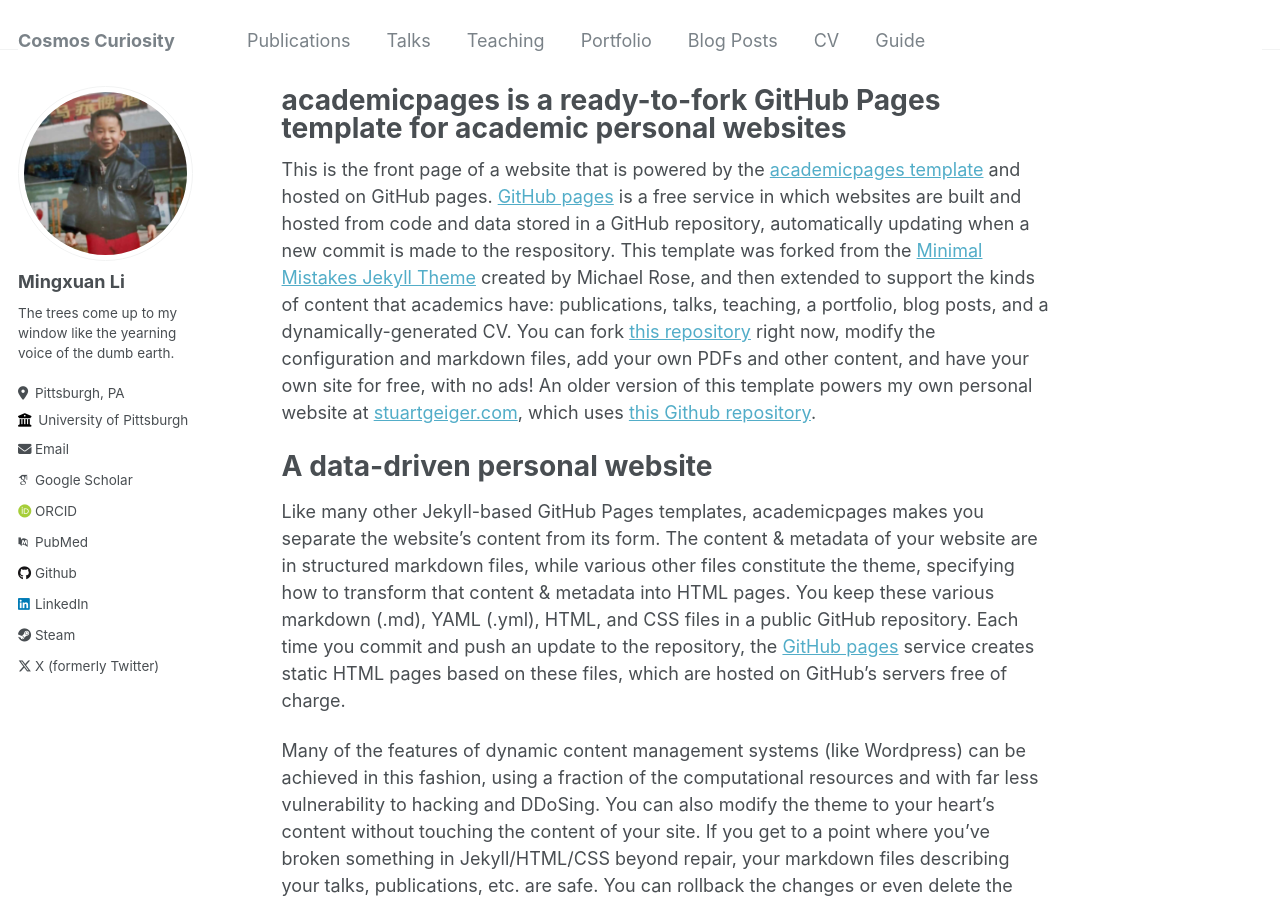
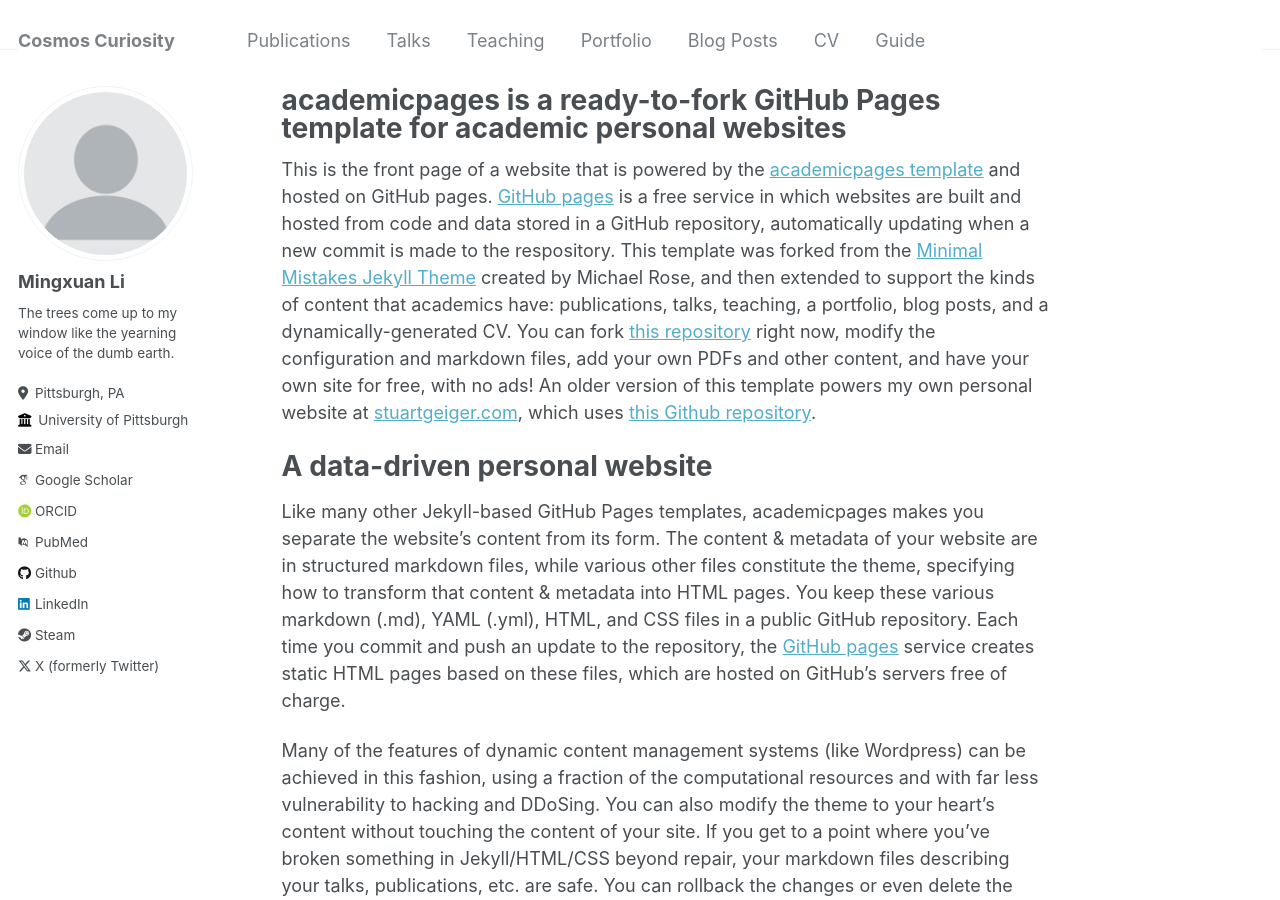
Before and after one commit to Mil152/mil152.github.io, a Jekyll site: the page built from _pages/about.md, in a window 1280 px wide and 900 px high. Built offline with Jekyll 4.4.1, drawn with Linux system fonts in a browser that asks for light colours; some web fonts are replaced.

Commit message:
Update _config.yml

```diff
--- a/_config.yml
+++ b/_config.yml
@@ -21,7 +21,7 @@ repository               : "mil152/mil152.github.io"
 #               Additional customization can be done by editing /_includes/author-profile.html
 author:
   # Biographic information
-  avatar           : "android-chrome-192x192.png"
+  avatar           : "profile.png"
   name             : "Mingxuan Li"
   pronouns         : # example: "she/her"
   bio              : "The trees come up to my window like the yearning voice of the dumb earth."
```
